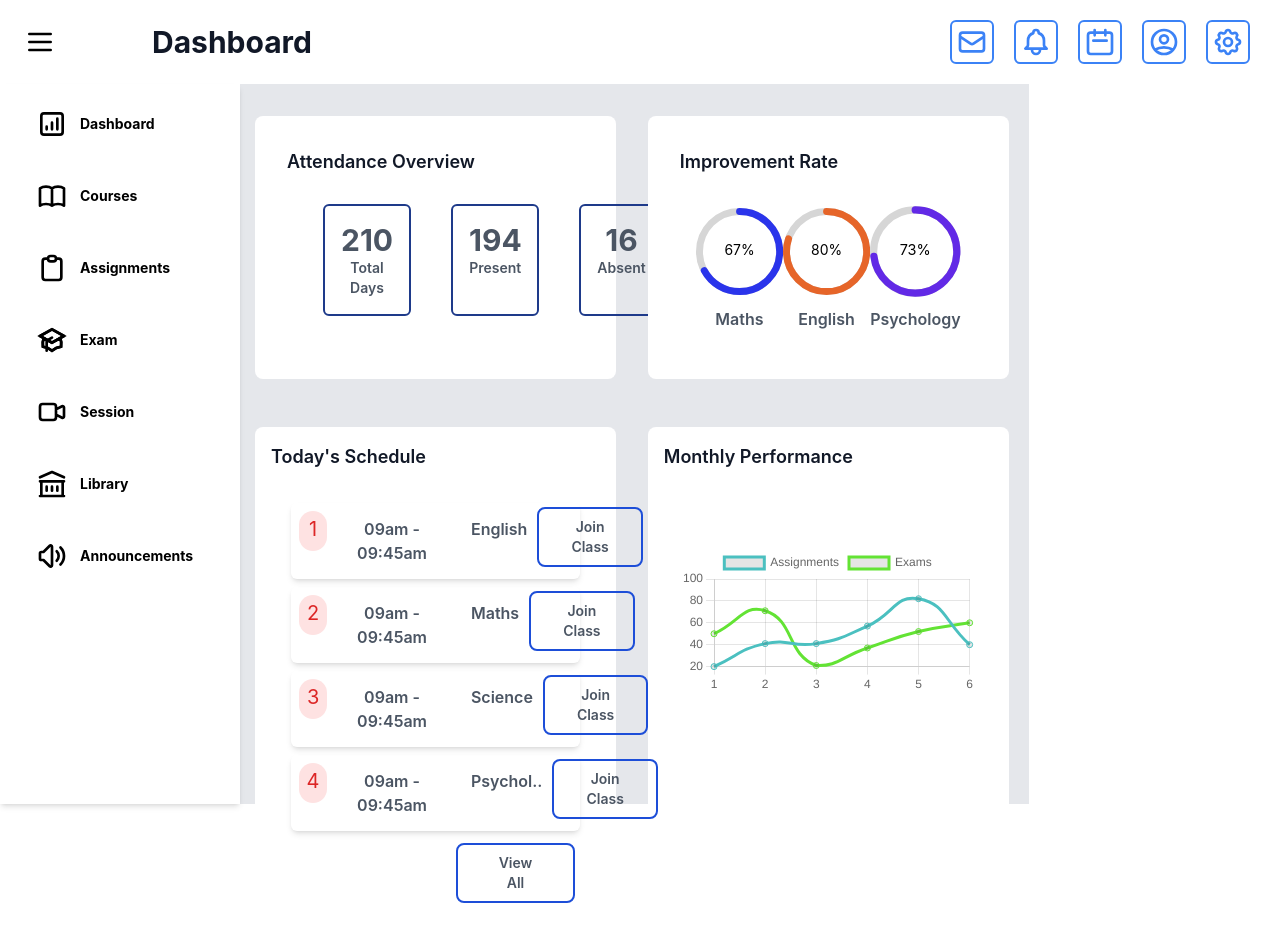
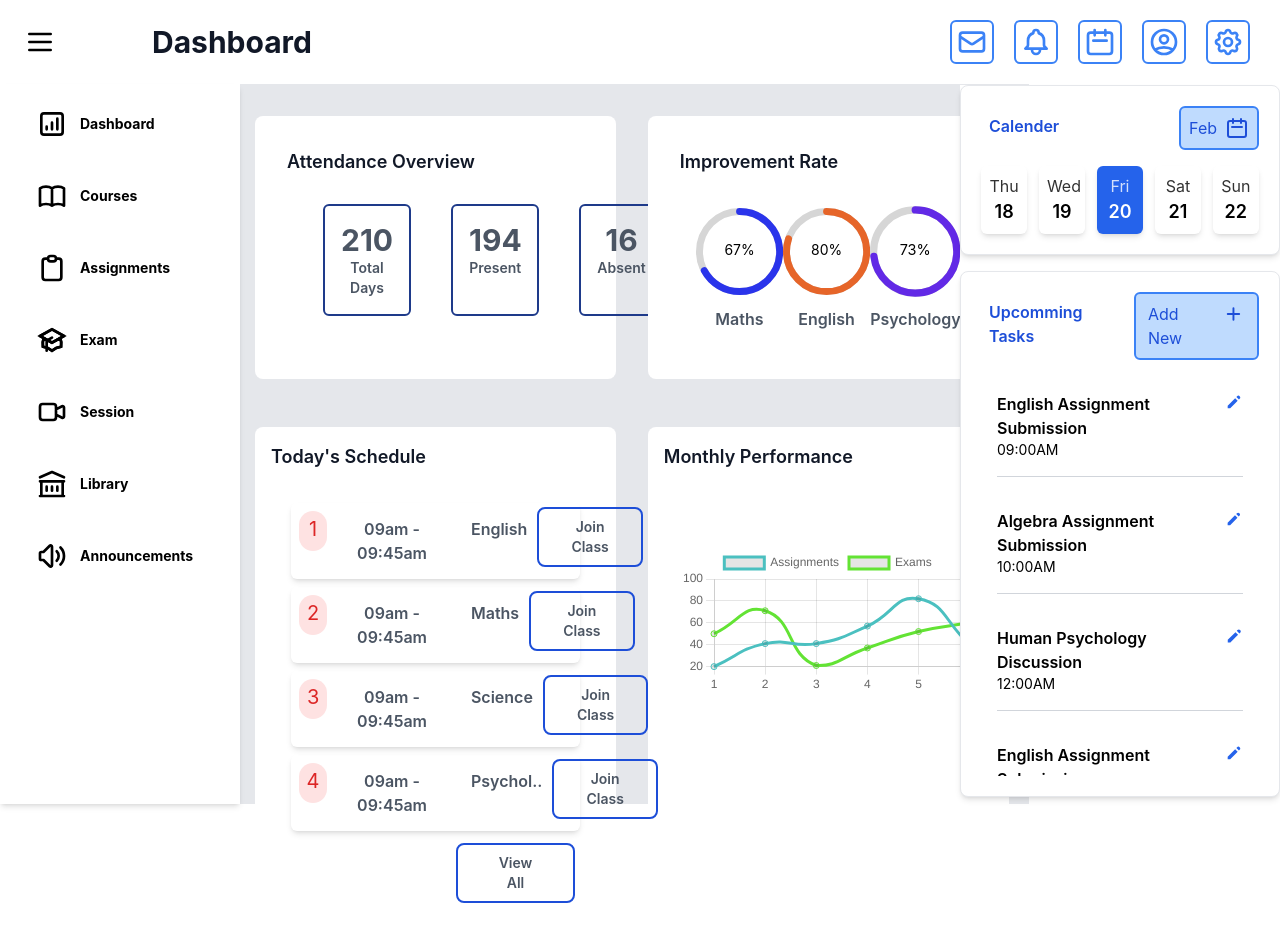
Before and after one commit to simantaray/admin-dashboard, a React (Create React App) app: page / in a window 1280 px wide. Shown: the top 942 px of the page. Built offline with nearby package versions, Linux system fonts and the light colour scheme.

Commit message:
add : calender tasks

```diff
--- a/package.json
+++ b/package.json
@@ -15,6 +15,7 @@
     "react-circular-progressbar": "^2.0.4",
     "react-dom": "^18.1.0",
     "react-scripts": "5.0.1",
+    "tailwind-scrollbar-hide": "^1.1.7",
     "web-vitals": "^2.1.4"
   },
   "scripts": {
--- a/src/App.js
+++ b/src/App.js
@@ -1,13 +1,17 @@
 import Body from "./Pages/Body";
+import ExtraDetails from "./Pages/ExtraDetails";
 import Nav from "./Pages/Nav";
 
 function App() {
   return (
-    <div className="App">
+    <div className="App relative">
       {/* navs */}
       <Nav />
       {/* body */}
       <Body />
+      <div className='absolute top-[85px] left-[75vw] hidden xl:block'>
+          <ExtraDetails />
+      </div>
 
     </div>
   );
--- a/src/Pages/Body.js
+++ b/src/Pages/Body.js
@@ -1,12 +1,14 @@
 import React from 'react'
 import MoreStatistics from '../Components/MoreStatistics'
 import Statics from '../Components/Statics'
+
 
 export default function Body() {
   return (
     <div className='relative xl:left-[235px] bg-gray-200 h-[calc(100vh-80px)] xl:w-[62vw]'>
         <Statics />
         <MoreStatistics />
+
     </div>
   )
 }
--- /dev/null
+++ b/src/Pages/ExtraDetails.js
@@ -0,0 +1,73 @@
+import React from "react";
+import { CalendarIcon, PlusSmIcon } from "@heroicons/react/outline";
+import { PencilIcon } from "@heroicons/react/solid";
+export default function ExtraDetails() {
+  const dates = [
+    { day: "Thu", date: 18, today: false },
+    { day: "Wed", date: 19, today: false },
+    { day: "Fri", date: 20, today: true },
+    { day: "Sat", date: 21, today: false },
+    { day: "Sun", date: 22, today: false },
+  ];
+  const upcomingTasks = [
+    { title: "English Assignment Submission", time: "09:00AM" },
+    { title: "Algebra Assignment Submission", time: "10:00AM" },
+    { title: "Human Psychology Discussion", time: "12:00AM" },
+    { title: "English Assignment Submission", time: "10:00AM" },
+    { title: "English Assignment Submission", time: "08:00PM" },
+    { title: "English Assignment Submission", time: "01:00PM" },
+  ];
+  return (
+    <div className="bg-white w-[25vw] h-[calc(100vh-100px)] relative flex justify-center text-blue-700">
+      <div className="flex flex-col ">
+        <div class="p-5 max-w-sm bg-white rounded-lg border border-gray-200 shadow-md  w-[25vw]">
+          <div className="flex justify-between">
+            <h1 className="p-2 font-semibold">Calender</h1>
+            <p className="flex border-2 border-blue-500 bg-blue-200 p-2 rounded-md">
+              Feb
+              <CalendarIcon className="h-6 ml-2" />
+            </p>
+          </div>
+          <div className="flex justify-between text-black mt-4">
+            {dates.map((ele) => (
+              <div
+                key={ele.index}
+                className={`flex flex-col justify-center text-center shadow-md rounded-md p-2 w-1/6 ${
+                  ele.today && "bg-blue-600 text-white"
+                }`}
+              >
+                <h1
+                  className={`text-md  ${ele.today && "text-white"} opacity-80`}
+                >
+                  {ele.day}
+                </h1>
+                <h1 className="text-lg font-semibold">{ele.date}</h1>
+              </div>
+            ))}
+          </div>
+        </div>
+        <div class="p-5 max-w-sm bg-white rounded-lg border border-gray-200 shadow-md  w-[25vw] mt-4">
+          <div className="flex justify-between mb-4 cursor-pointer">
+            <h1 className="p-2 font-semibold">Upcomming Tasks</h1>
+            <p className="flex border-2 border-blue-500 bg-blue-200 px-3 py-2 rounded-md">
+              Add New
+              <PlusSmIcon className="h-6 ml-2" />
+            </p>
+          </div>
+          <div className="h-[400px] overflow-auto scrollbar-hide">
+            {upcomingTasks.map((task) => (
+              <div className="text-black p-4">
+                <div className="flex justify-between">
+                  <h1 className="font-semibold">{task.title}</h1>
+                  <PencilIcon className="h-5 ml-2 text-blue-600 cursor-pointer" />
+                </div>
+                <h1 className="text-sm">{task.time}</h1>
+                <div className="w-100 h-[1px] bg-gray-300 mt-4"></div>
+              </div>
+            ))}
+          </div>
+        </div>
+      </div>
+    </div>
+  );
+}
--- a/tailwind.config.js
+++ b/tailwind.config.js
@@ -5,5 +5,8 @@ module.exports = {
   theme: {
     extend: {},
   },
-  plugins: [],
+  plugins: [
+    require('tailwind-scrollbar-hide')
+
+  ],
 }
```
Also changed, not shown: src/Components/Sidebar.js (+29 -10 lines), 1 other file (tests, documents, lock files or other folders).
